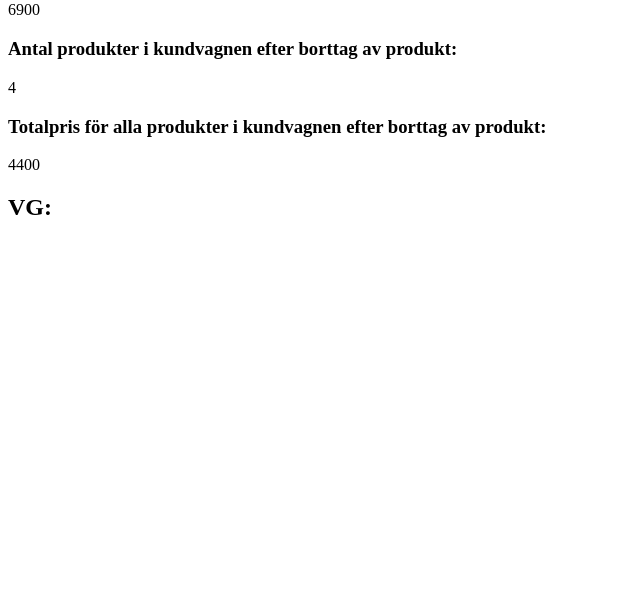
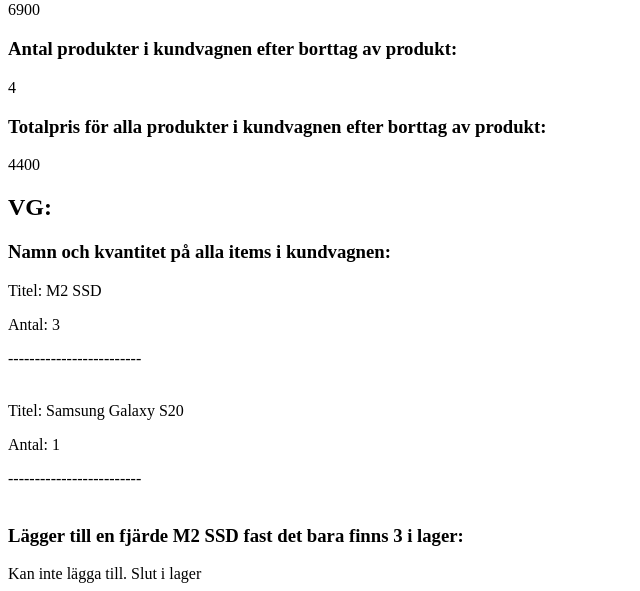
Before and after one commit to Lokacitron123/ShoppingCart-PHP-OOP, a PHP site: page / in a window 1280 px wide. Shown: the part 393-984 px from the top of the page, without its empty margins (0-640 px from the left). Before the commit the page ends 608 px from the top, so only its background shows below. Run offline with PHP 8.4, Linux system fonts and the light colour scheme.

Commit message:
VG uppdateringar

```diff
--- a/Cart.php
+++ b/Cart.php
@@ -22,10 +22,23 @@ class Cart
     public function addProduct($product, $quantity)
     {
 
-        $cartItem = new CartItem($product, 1);
-        array_push($this->items, $cartItem);
+        $id = $product->getId();
 
-        return $cartItem;
+
+        if (isset($this->items[$id])) {
+            $this->items[$id]->increaseQuantity();
+        } else {
+            $cartItem = new CartItem($product, 1);
+            array_push($this->items, $cartItem);
+
+            return $cartItem;
+        }
+
+        //Kolla upp array search - det är samma sak som array-method .find
+
+
+
+
 
     }
 
--- a/CartItem.php
+++ b/CartItem.php
@@ -27,6 +27,14 @@ class CartItem
     //VG: Det skall inte vara möjligt att utöka så att antalet överstiger produktens $inStock.
     public function increaseQuantity()
     {
-        return $this->quantity += 1;
+
+        if ($this->quantity < $this->product->getInStock()) {
+            $this->quantity += 1;
+
+        } else {
+            echo "Kan inte lägga till. Slut i lager";
+        }
+
+
     }
 }
--- a/index.php
+++ b/index.php
@@ -22,6 +22,8 @@ echo "<h3>Produkter i kundvagnen:</h3>";
 echo $cartItem1->getProduct()->getTitle() . "<br>";
 echo $cartItem2->getProduct()->getTitle() . "<br>";
 echo $cartItem3->getProduct()->getTitle() . "<br>";
+
+
 
 //Skriver ut antalet produkter i kundvagnen
 echo "<h3>Antal produkter i kundvagnen: </h3>";
@@ -73,17 +75,17 @@ Antal: 1
 */
 
 //Kommentera in nedan kod om du satsar på VG
-// echo "<h3>Namn och kvantitet på alla items i kundvagnen: </h3>";
+echo "<h3>Namn och kvantitet på alla items i kundvagnen: </h3>";
 
-// foreach ($cart->getItems() as $item) {
-//     $cartItemName = $item->getProduct()->getTitle();
-//     $cartItemQuantity = $item->getQuantity();
+foreach ($cart->getItems() as $item) {
+    $cartItemName = $item->getProduct()->getTitle();
+    $cartItemQuantity = $item->getQuantity();
 
-//     echo "<p>Titel: $cartItemName</p>";
-//     echo "<p>Antal: $cartItemQuantity</p>";
-//     echo "-------------------------<br><br>";
-// }
+    echo "<p>Titel: $cartItemName</p>";
+    echo "<p>Antal: $cartItemQuantity</p>";
+    echo "-------------------------<br><br>";
+}
 
 
-// echo "<h3>Lägger till en fjärde M2 SSD fast det bara finns 3 i lager: </h3>";
-// $cartItem2->increaseQuantity(); //Skall skriva ut "Kan inte lägga till. Slut i lager"
+echo "<h3>Lägger till en fjärde M2 SSD fast det bara finns 3 i lager: </h3>";
+$cartItem2->increaseQuantity(); //Skall skriva ut "Kan inte lägga till. Slut i lager"
```
